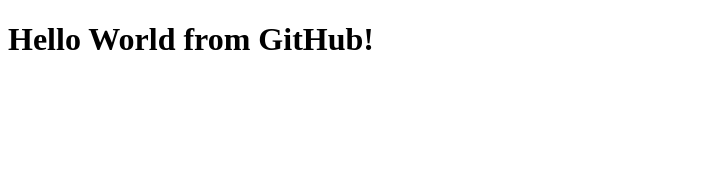
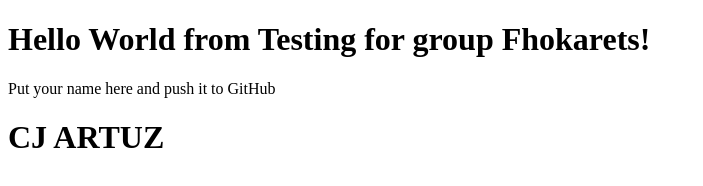
Before and after one commit to sijey-CJAA/hello-html, a plain HTML site: page hello.html in a window 1280 px wide. Shown: the whole page, without its empty margins (0-703 px from the left). Drawn offline with Linux system fonts and the light colour scheme.

Commit message:
Updated hello.html, put your name

```diff
--- a/hello.html
+++ b/hello.html
@@ -1,9 +1,13 @@
 <!DOCTYPE html>
 <html>
 <head>
-    <title>Hello GitHub</title>
+    <title>Hello Testing for group Fhokarets</title>
 </head>
 <body>
-    <h1>Hello World from GitHub!</h1>
+    <h1>Hello World from Testing for group Fhokarets!</h1>
+    <div class="div">
+        <p>Put your name here and push it to GitHub</p>
+        <h1>CJ ARTUZ</h1>
+    </div>
 </body>
 </html>
```
